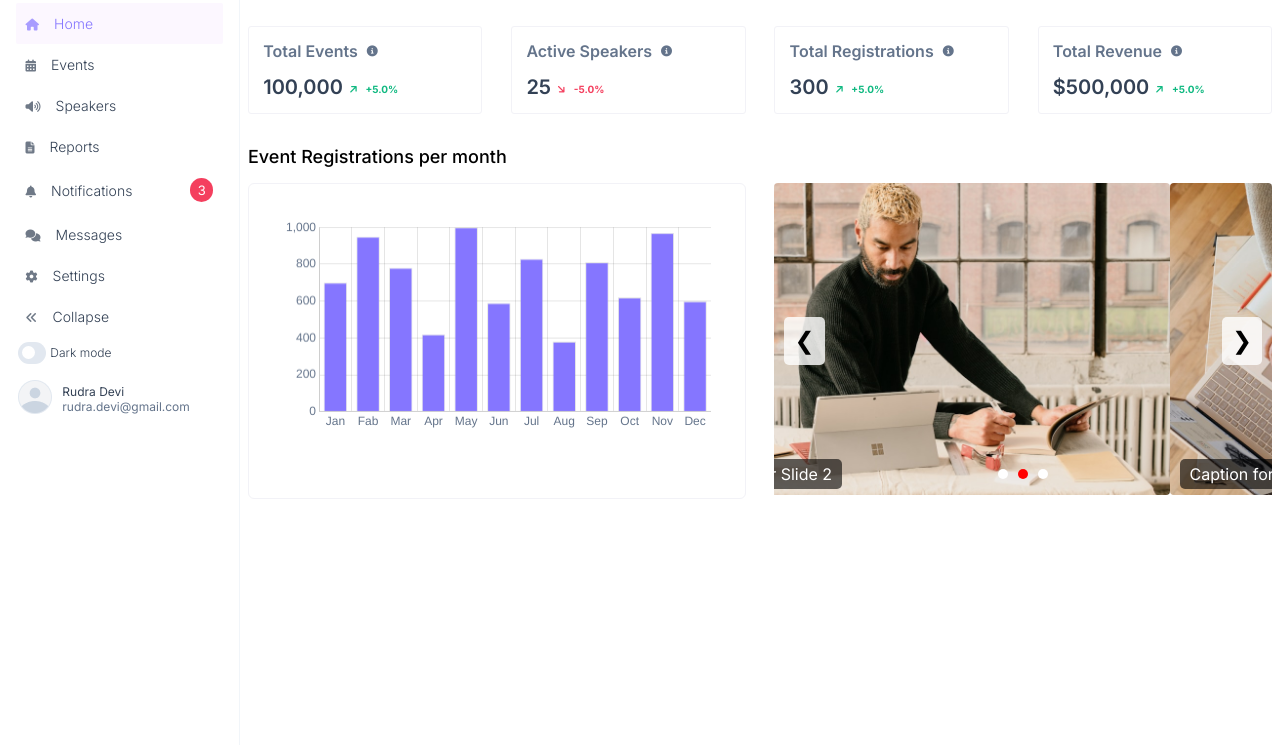
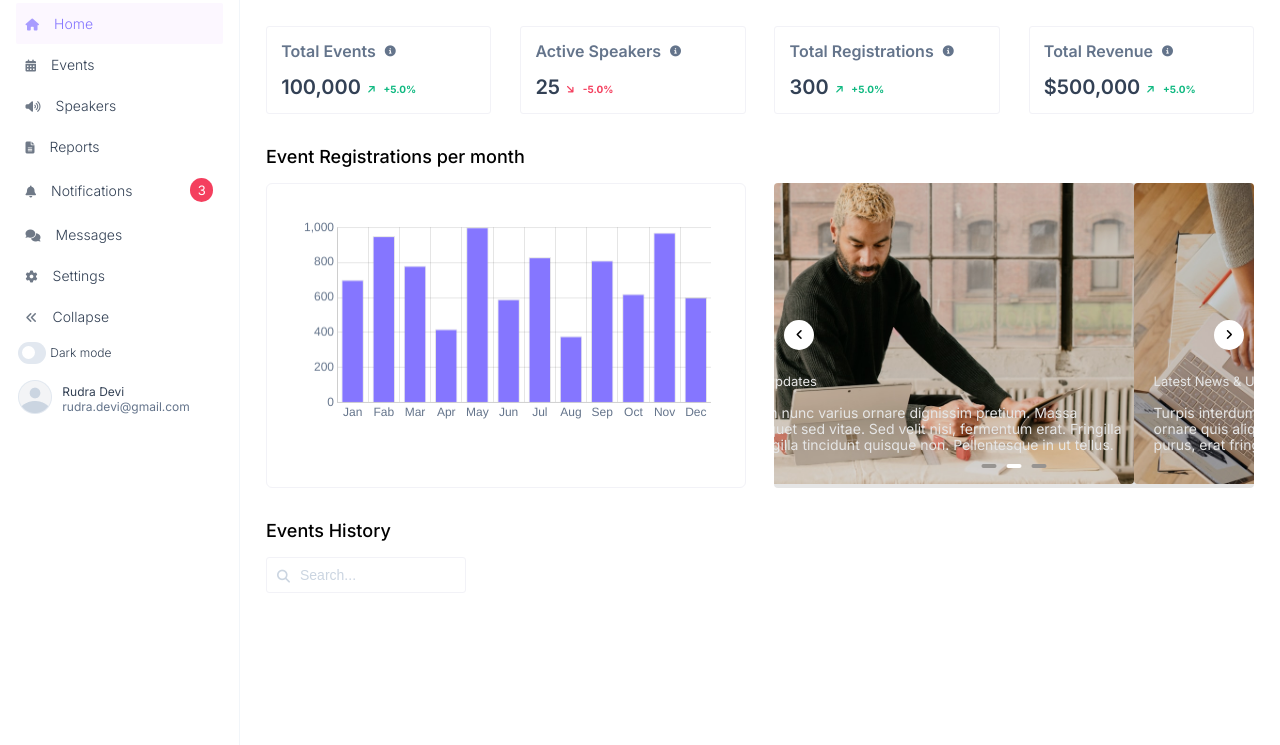
Before and after one commit to kolniy/alphatwelve-asses, a plain HTML site: page index.html in a window 1280 px wide. Shown: the part 55-800 px from the top of the page. Drawn offline with nearby package versions, Linux system fonts and the light colour scheme.

Commit message:
started events history section

```diff
--- a/index.html
+++ b/index.html
@@ -107,6 +107,9 @@
             </div>
           </div>
         </div>
+
+        <!-- dashboard page starts here  -->
+        <div class="dashboard-layout__main-contents-container">
           <div class="dashboard-layout__main-contents">
             <section class="user-welcome-section">
               <h2>Welcome! Here's your summary</h2>
@@ -120,7 +123,9 @@
                 <div class="card-lower-section">
                   <h3>100,000</h3>
                   <div class="direction-info-green">
-                  <span><i class="fas fa-arrow-right up-right-icon"></i></span>
+                    <span
+                      ><i class="fas fa-arrow-right up-right-icon"></i
+                    ></span>
                     <span>+5.0%</span>
                   </div>
                 </div>
@@ -150,7 +155,9 @@
                 <div class="card-lower-section">
                   <h3>300</h3>
                   <div class="direction-info-green">
-                  <span><i class="fas fa-arrow-right up-right-icon"></i></span>
+                    <span
+                      ><i class="fas fa-arrow-right up-right-icon"></i
+                    ></span>
                     <span>+5.0%</span>
                   </div>
                 </div>
@@ -164,7 +171,9 @@
                 <div class="card-lower-section">
                   <h3>$500,000</h3>
                   <div class="direction-info-green">
-                  <span><i class="fas fa-arrow-right up-right-icon"></i></span>
+                    <span
+                      ><i class="fas fa-arrow-right up-right-icon"></i
+                    ></span>
                     <span>+5.0%</span>
                   </div>
                 </div>
@@ -179,22 +188,51 @@
                 </div>
                 <!-- carousel start  -->
                 <div class="carousel-container">
+                  <div class="overlay"></div>
                   <div class="carousel-images">
                     <div class="slide">
                       <img src="/images/Slide1.png" alt="Slide 1" />
-                    <div class="caption">Caption for Slide 1</div>
+                      <div class="caption">
+                        <h4>Latest News & Updates</h4>
+                        <p>
+                          Turpis interdum nunc varius ornare dignissim pretium.
+                          Massa ornare quis aliquet sed vitae. Sed velit nisi,
+                          fermentum erat. Fringilla purus, erat fringilla
+                          tincidunt quisque non. Pellentesque in ut tellus.
+                        </p>
+                      </div>
                     </div>
                     <div class="slide">
                       <img src="/images/Slide2.png" alt="Slide 2" />
-                    <div class="caption">Caption for Slide 2</div>
+                      <div class="caption">
+                        <h4>Latest News & Updates</h4>
+                        <p>
+                          Turpis interdum nunc varius ornare dignissim pretium.
+                          Massa ornare quis aliquet sed vitae. Sed velit nisi,
+                          fermentum erat. Fringilla purus, erat fringilla
+                          tincidunt quisque non. Pellentesque in ut tellus.
+                        </p>
+                      </div>
                     </div>
                     <div class="slide">
                       <img src="/images/Slide3.png" alt="Slide 3" />
-                    <div class="caption">Caption for Slide 3</div>
+                      <div class="caption">
+                        <h4>Latest News & Updates</h4>
+                        <p>
+                          Turpis interdum nunc varius ornare dignissim pretium.
+                          Massa ornare quis aliquet sed vitae. Sed velit nisi,
+                          fermentum erat. Fringilla purus, erat fringilla
+                          tincidunt quisque non. Pellentesque in ut tellus.
+                        </p>
                       </div>
                     </div>
-                <button class="prev" onclick="changeSlide(-1)">&#10094;</button>
-                <button class="next" onclick="changeSlide(1)">&#10095;</button>
+                  </div>
+                  <button class="carousel-prev" onclick="changeSlide(-1)">
+                    <i class="fas fa-angle-left"></i>
+                  </button>
+                  <button class="carousel-next" onclick="changeSlide(1)">
+                    <i class="fas fa-angle-right"></i>
+                  </button>
 
                   <div class="indicators">
                     <span class="indicator" onclick="showSlide(0)"></span>
@@ -205,7 +243,20 @@
                 <!-- carousel end  -->
               </div>
             </section>
+
+            <section class="event-history">
+              <h4>Events History</h4>
+              <div class="event-history__filters-container">
+                <div class="text-filter__container">
+                  <span><i class="fas fa-search"></i></span>
+                  <input type="text" placeholder="Search..." />
                 </div>
+              </div>
+            </section>
+          </div>
+        </div>
+
+        <!-- dashboard page ends here  -->
       </div>
     </div>
     <script src="https://cdn.jsdelivr.net/npm/chart.js"></script>
--- a/style.css
+++ b/style.css
@@ -38,6 +38,8 @@ html,
 body {
   box-sizing: border-box;
   margin: 0;
+  padding: 0;
+  height: 100%;
   font-family: "Inter", "Segoe UI", "Roboto", "Oxygen", "Ubuntu", "Cantarell",
     "Fira Sans", "Droid Sans", "Helvetica Neue", sans-serif;
   -webkit-font-smoothing: antialiased;
@@ -47,6 +49,7 @@ body {
 .dashboard-layout {
   height: 100vh;
   position: relative;
+  align-items: stretch;
 }
 
 .dashboard-layout__page-contents {
@@ -59,6 +62,7 @@ body {
 .dashboard-layout__sidebar {
   width: 240px;
   height: 100vh;
+  min-height: 100vh;
   overflow-y: auto;
   background-color: var(--color-background);
   transition: all 0.25s;
@@ -242,9 +246,32 @@ body {
   font-size: 12px;
 }
 
+.dashboard-layout__main-contents-container {
+  flex: 1;
+  overflow-y: auto;
+  height: 100vh;
+}
+
+.dashboard-layout__main-contents-container::-webkit-scrollbar {
+  width: 8px;
+}
+
+.dashboard-layout__main-contents-container::-webkit-scrollbar-track {
+  background-color: #f1f1f1;
+}
+
+.dashboard-layout__main-contents-container::-webkit-scrollbar-thumb {
+  background-color: rgba(84, 95, 125, 0.15);
+  border-radius: 10px;
+}
+
+.dashboard-layout__main-contents-container::-webkit-scrollbar-thumb:hover {
+  background-color: #555;
+}
+
 .dashboard-layout__main-contents {
   background-color: var(--color-background);
-  width: 80%;
+  width: 95%;
   margin: 0 auto;
 }
 
@@ -373,14 +400,14 @@ body {
 }
 
 /* carousel start  */
-.carousel-images {
+.carousel-container .carousel-images {
   display: flex;
   transition: transform 0.5s ease;
   width: 100%;
   border-radius: 4px;
 }
 
-.slide {
+.carousel-container .slide {
   position: relative;
   min-width: 100%;
   height: auto;
@@ -393,55 +420,142 @@ body {
   border-radius: 4px;
 }
 
-.caption {
+.carousel-container .caption {
   position: absolute;
-  bottom: 10px;
+  bottom: 30px;
   left: 10px;
   color: white;
-  background-color: rgba(0, 0, 0, 0.6);
   padding: 5px 10px;
-  border-radius: 5px;
 }
 
-button {
+.carousel-container .caption h4 {
+  font-weight: 400;
+  font-size: 13px;
+  margin-bottom: 1rem;
+}
+
+.carousel-container .caption p {
+  font-weight: 400;
+  font-size: 14px;
+  line-height: 16px;
+}
+
+.carousel-container .overlay {
+  position: absolute;
+  top: 0;
+  left: 0;
+  width: 100%;
+  height: 100%;
+  background-color: rgba(
+    0,
+    0,
+    0,
+    0.1
+  ); /* Dark overlay with some transparency */
+  z-index: 1; /* Ensure the overlay is above the image */
+}
+
+.carousel-container button {
   position: absolute;
   top: 50%;
   transform: translateY(-50%);
-  background-color: rgba(255, 255, 255, 0.8);
+  background-color: #fff;
   border: none;
   cursor: pointer;
-  font-size: 24px;
-  padding: 10px;
-  border-radius: 5px;
+  font-size: 12px;
+  border-radius: 50%;
+  text-align: center;
+  display: flex;
+  height: 30px;
+  width: 30px;
+  align-items: center;
+  justify-content: center;
+  z-index: 3;
 }
 
-.prev {
+.carousel-prev {
   left: 10px;
 }
 
-.next {
+.carousel-next {
   right: 10px;
 }
 
-.indicators {
+.carousel-container .indicators {
   position: absolute;
   bottom: 20px;
   left: 50%;
   transform: translateX(-50%);
   display: flex;
+  z-index: 3;
 }
 
-.indicator {
-  height: 10px;
-  width: 10px;
+.carousel-container .indicator {
+  height: 4px;
+  width: 15px;
   margin: 0 5px;
-  background-color: white;
-  border-radius: 50%;
+  background-color: #979491;
   cursor: pointer;
+  border-radius: 3px;
 }
 
-.indicator.active {
-  background-color: red; /* Active indicator color */
+.carousel-container .indicator.active {
+  background-color: #fff; /* Active indicator color */
 }
 
 /* carousel end  */
+
+.event-history {
+  margin-top: 2rem;
+  margin-bottom: 2rem;
+}
+
+.event-history h4 {
+  font-weight: 500;
+  font-size: 18px;
+}
+
+.event-history__filters-container {
+  display: flex;
+  margin-top: 1rem;
+}
+
+.text-filter__container {
+  display: flex;
+  align-items: center;
+  padding-top: 5px;
+  padding-bottom: 5px;
+  padding-left: 10px;
+  border-radius: 3px;
+  border: 1px solid var(--card-border-color);
+  height: 36px;
+  width: 200px;
+}
+
+.text-filter__container input {
+  border: none;
+  margin-left: 10px;
+  margin-top: 1px;
+  font-size: 13px;
+  font-weight: 300;
+  color: var(--primary-text-color);
+  border-radius: 3px;
+  height: 100%;
+  width: 100%;
+}
+
+.text-filter__container input::placeholder {
+  color: #cbd5e1;
+  font-size: 14px;
+  font-weight: 300;
+}
+
+.text-filter__container input:focus {
+  border: none;
+  outline: none;
+}
+
+.text-filter__container i {
+  font-size: 13px;
+  color: #cbd5e1;
+}
```
Lines whose indentation alone changed are shown as unchanged.
